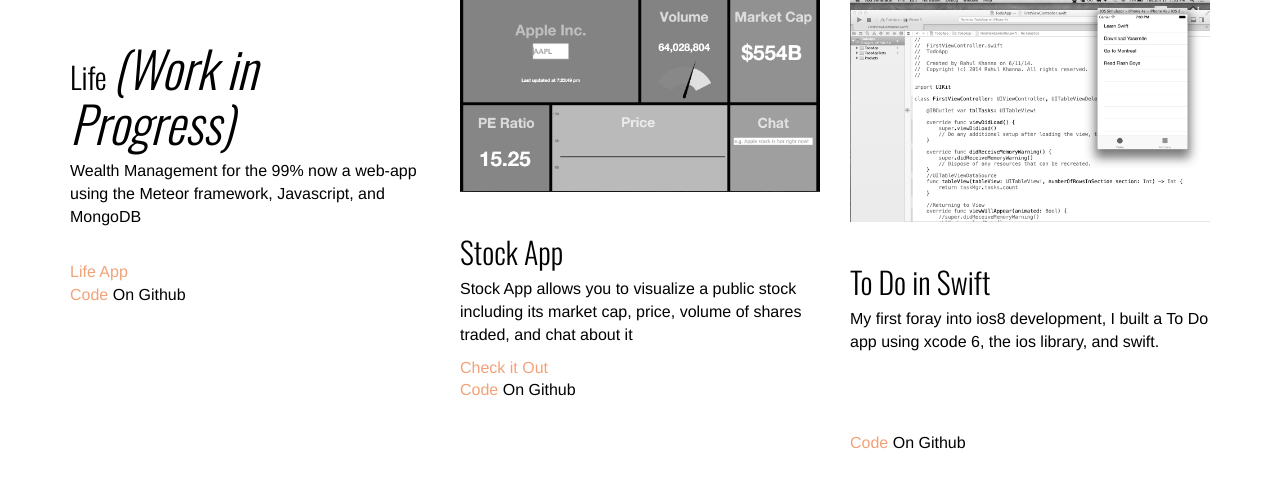
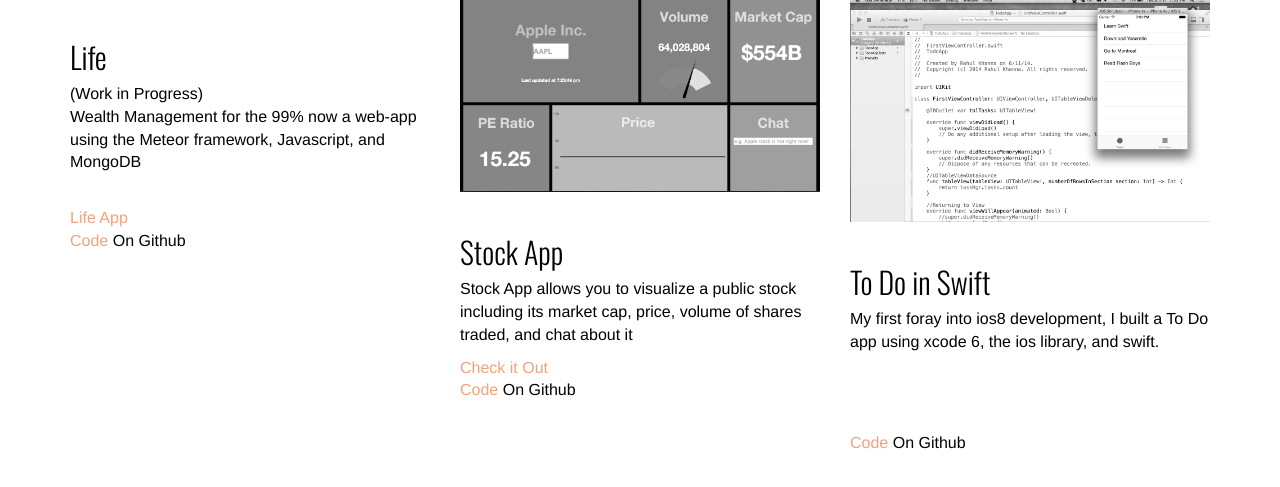
Before and after one commit to sociallyRK/sociallyrk.github.io, a plain HTML site: page index.html in a window 1280 px wide. Shown: the part 1944-2431 px from the top of the page. Drawn offline with nearby package versions, Linux system fonts and the light colour scheme.

Commit message:
wip right place 2

```diff
--- a/index.html
+++ b/index.html
@@ -109,7 +109,7 @@
 	                            <div class="overlay"></div>
 	                        </div>
                           <br>
-                          <h2>Life <i>(Work in Progress)</i></h2>
+                          <h2>Life</h2> </i>(Work in Progress)</i>
                           <p>Wealth Management for the 99%  now a web-app using the Meteor framework, Javascript, and MongoDB</p>
                           <br>
                           <a href="http://lifeapp.meteor.com">Life App</a><br>
```
